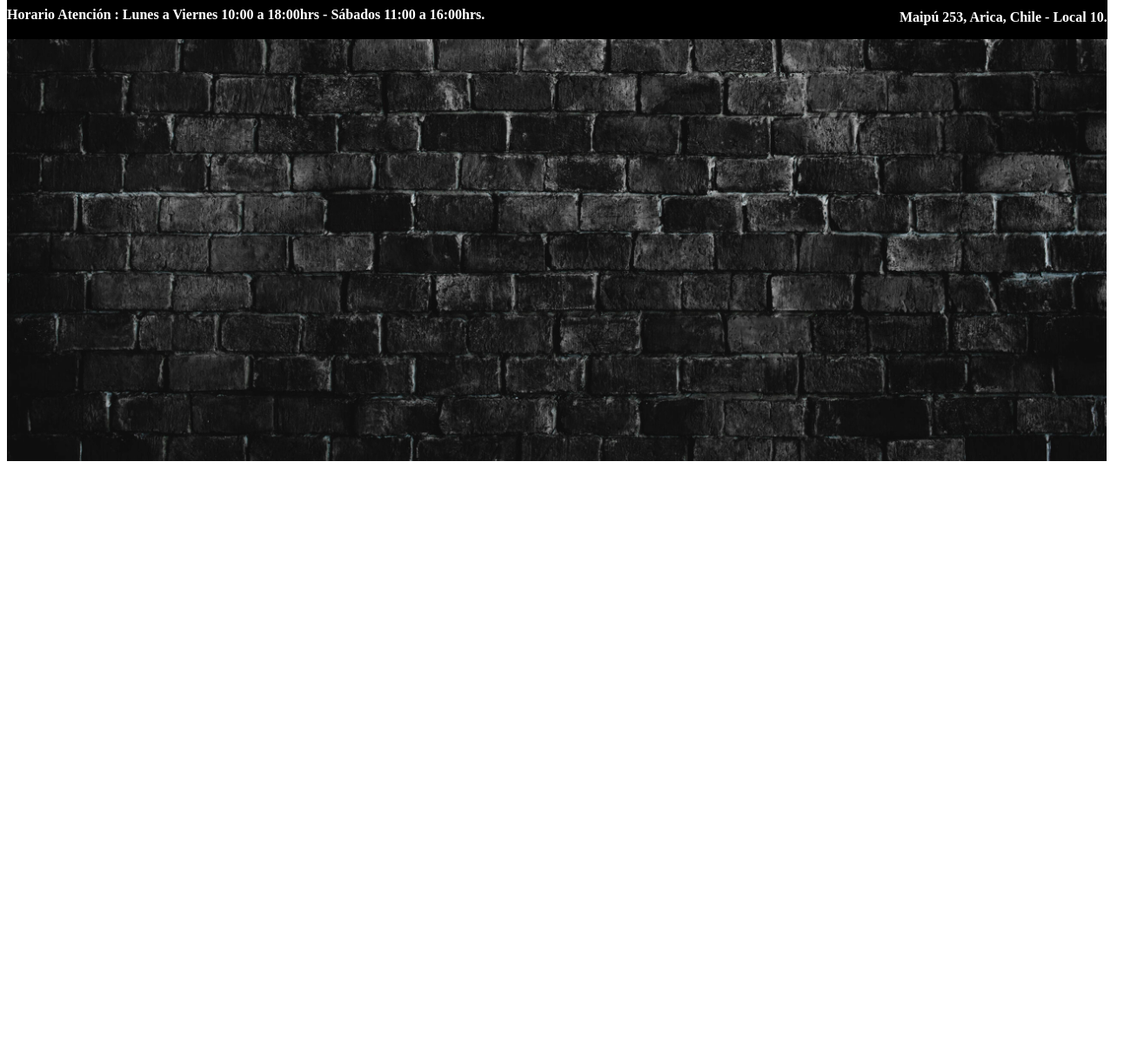
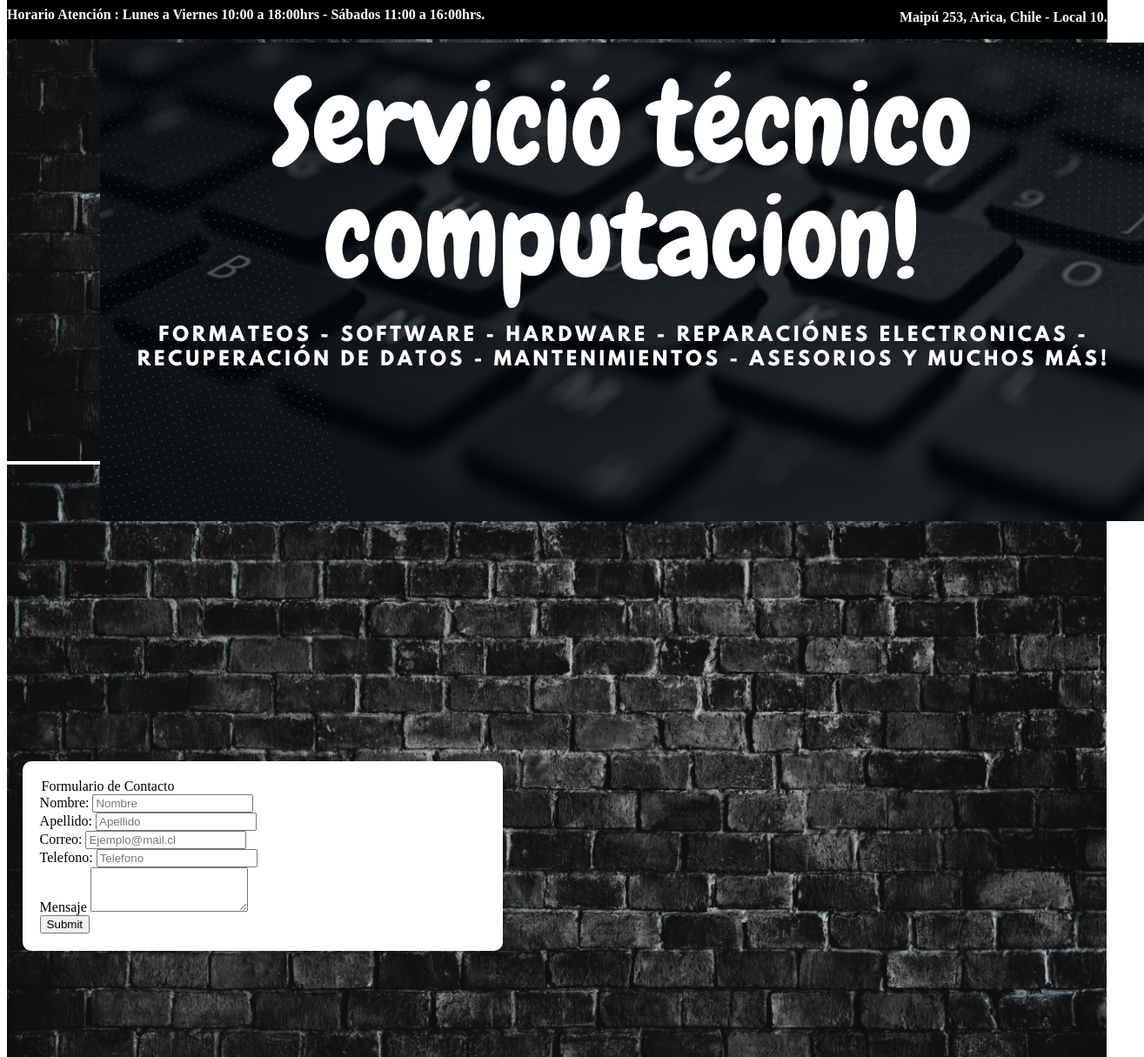
Before and after one commit to luchosaavedra/Evaluacion-norte-informatico, a plain HTML site: page index.html in a window 1280 px wide. Shown: the part 325-1540 px from the top of the page at 87% size, 1315 px wide, since content can reach past the window. Before the commit the page ends 867 px from the top, so only its background shows below. Drawn offline with Linux system fonts and the light colour scheme.

Commit message:
commit 2

```diff
--- a/css/styles.css
+++ b/css/styles.css
@@ -50,6 +50,7 @@ nav ul li {
     float: left;
     font-family: Arial, sans-serif;
     font-size: 15px;
+    font-weight: bold;
 }
 
 nav ul li a {
@@ -82,4 +83,30 @@ nav ul li a {
     position: absolute;
     z-index: 2;
 }
-ajsjajs
+.servicios{
+    display: flex;
+    position: absolute;
+    top: 46.7%;
+    justify-content: center;
+    left: 9%;
+}
+
+.formulario-contacto {
+    top: 150%;
+    left: 2%;
+    position: absolute;
+    width: 80%;
+    max-width: 40%;
+    padding: 20px;
+    background-color: #fff;
+    border-radius: 10px;
+    box-shadow: 0 2px 4px rgba(0, 0, 0, 0.1);
+}
+.textarea {
+    width: 100%;
+    padding: 8px;
+    margin-top: 5px;
+    border: 1px solid #ccc;
+    border-radius: 5px;
+    height: 20rem;
+}
--- a/index.html
+++ b/index.html
@@ -49,10 +49,45 @@
                         <h2>Horario Atención : Lunes a Viernes 10:00 a 18:00hrs - Sábados 11:00 a 16:00hrs.</h2>
                         <h3>Maipú 253, Arica, Chile - Local 10.</h3>
                     </div>
+                    <div class="servicios">
+                        <a href="#"><img src="imagenes/servicio tecnico.png" alt=""></a>
+                    </div>
+
                 </div>
             </div>
         </div>
+    </header>
+    <section>
+        <div class="fondo">
+            <img src="imagenes/fondo.jpg" alt="Imagen fondo">
         </div>
-    </header>
+        <div class="formulario-contacto">
+            <form>
+                <legend>Formulario de Contacto</legend>
+                <div>
+                    <label>Nombre:</label>
+                    <input class="largo alto" type="text" placeholder="Nombre">
+                </div>
+                <div>
+                    <label>Apellido:</label>
+                    <input class="largo alto" type="text" placeholder="Apellido">
+                </div>
+                <div>
+                    <label>Correo:</label>
+                    <input class="largo alto" type="text" placeholder="Ejemplo@mail.cl">
+                </div>
+                <div>
+                    <label>Telefono:</label>
+                    <input class="largo alto" type="text" placeholder="Telefono">
+                </div>
+                <div>
+                    <label>Mensaje</label>
+                    <textarea class="largo" rows="3"></textarea>
+                </div>
+                <div>
+                    <input class="button" type="submit">
+
+        </div>
+    </section>
 </body>
 </html>
```
